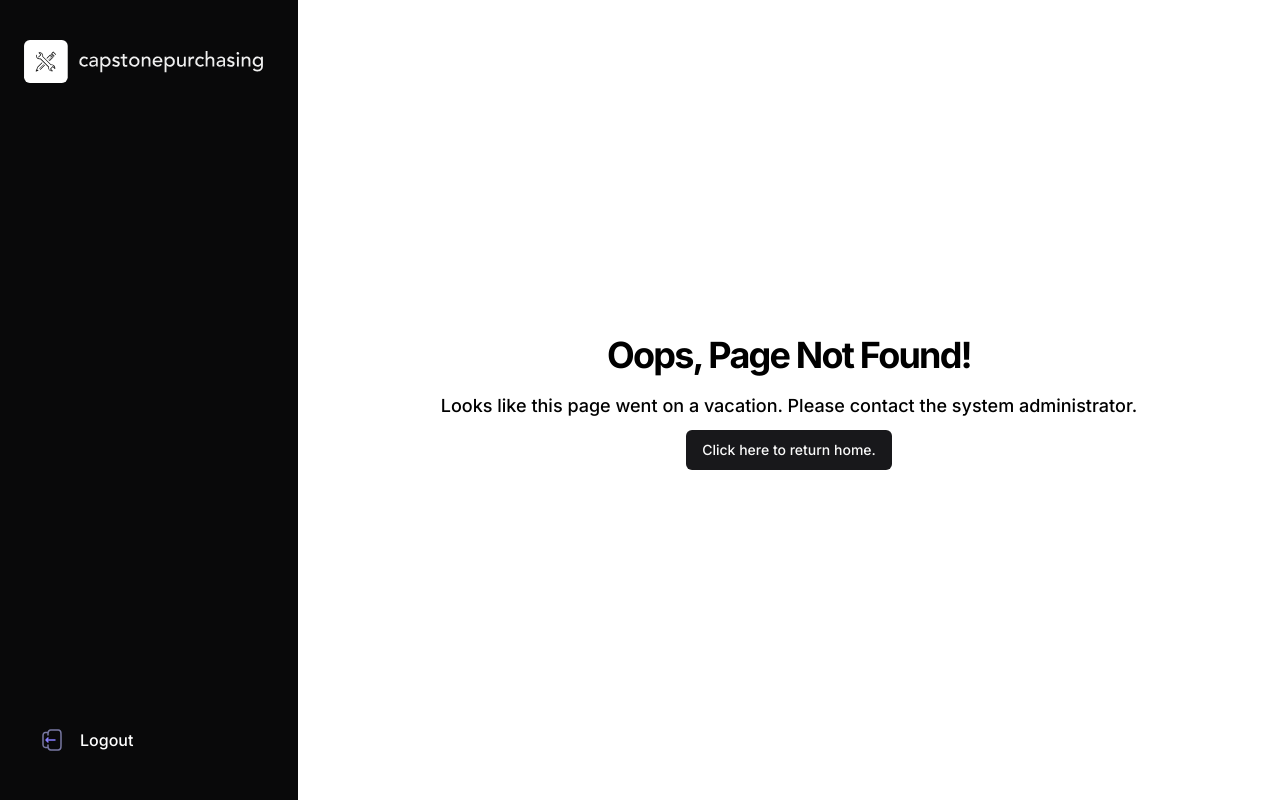
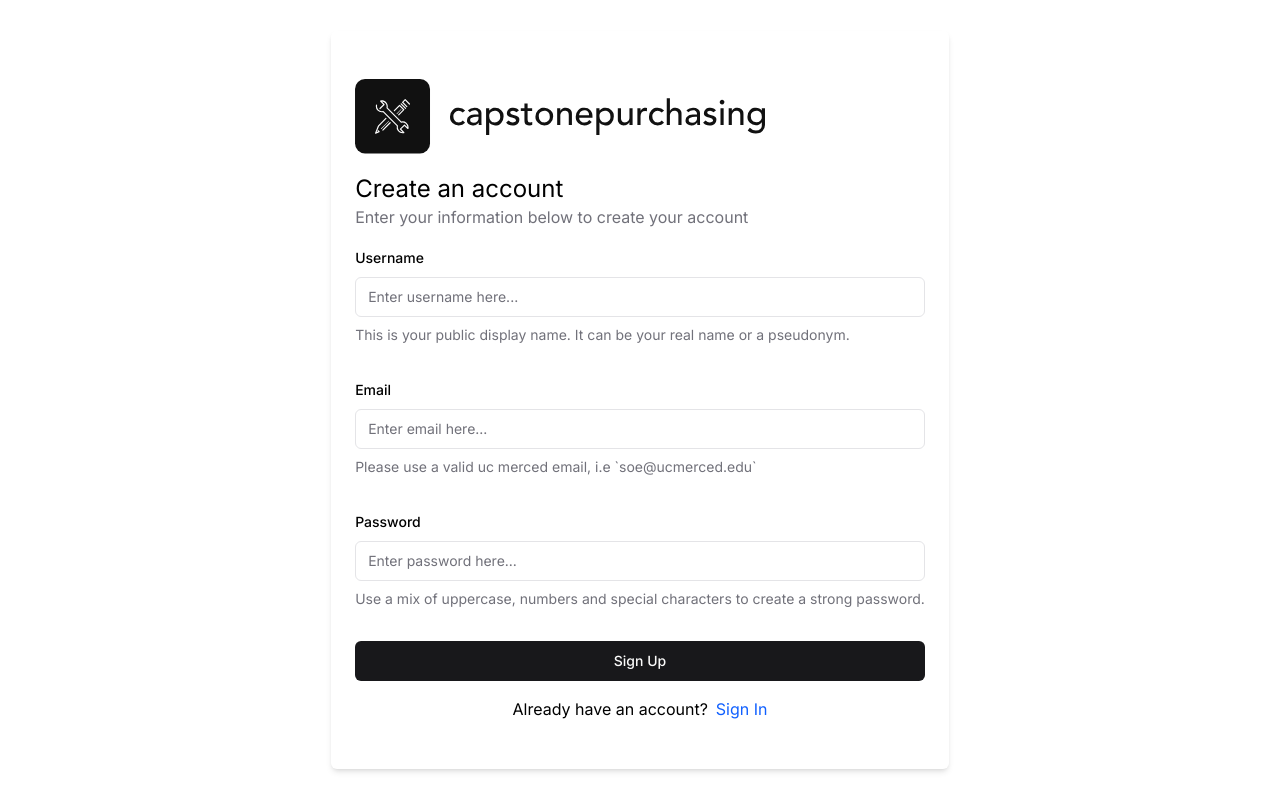
Before and after one commit to Trek182021/PurchasingApp, a React (Vite) app: page /sign-up in a window 1280 px wide. Before the commit this address had no page. Built offline with nearby package versions, Linux system fonts and the light colour scheme.

Commit message:
Added sign-in, sign-up pages and Public Layout for public routes

```diff
--- a/src/App.tsx
+++ b/src/App.tsx
@@ -8,6 +8,9 @@ import SettingsPage from './pages/settings/Page'
 import NotFoundPage from './pages/not-found/Page'
 import ProfileSettingsPage from './pages/settings/profile/Page'
 import NotificationsSettingsPage from './pages/settings/notifications/Page'
+import PublicLayout from './pages/PublicLayout'
+import SignUpPage from './pages/public/sign-up'
+import SignInPage from './pages/public/sign-in'
 
 const App = () => {
   return (
@@ -15,9 +18,10 @@ const App = () => {
 
         <Routes>
             {/* public routes */}
-            {/* <Route path="/" element={<Home />} /> */}
-            {/* <Route path="/login" element={<Login />} /> */}
-            {/* <Route path="/register" element={<Register />} /> */}
+            <Route element={<PublicLayout />}>
+              <Route path="/sign-in" element={<SignInPage />} />
+              <Route path="/sign-up" element={<SignUpPage />} />
+            </Route>
 
             {/* private routes */}
             <Route element={<V1Layout />}>
--- /dev/null
+++ b/src/components/forms/sign-in.tsx
@@ -0,0 +1,74 @@
+import { zodResolver } from "@hookform/resolvers/zod"
+import { useForm } from "react-hook-form"
+import { z } from "zod"
+import { Button } from "@/components/ui/button"
+import {
+  Form,
+  FormControl,
+  FormDescription,
+  FormField,
+  FormItem,
+  FormLabel,
+  FormMessage,
+} from "@/components/ui/form"
+import { Input } from "@/components/ui/input"
+
+const signInFormSchema = z.object({
+  email: z.string().min(2, {
+    message: "Email must be a valid uc merced email.",
+  }),
+  password: z.string().min(8, {
+    message: "Password must be at least 8 characters."
+  })
+})
+
+const SignInForm = () => {
+    const form = useForm<z.infer<typeof signInFormSchema>>({
+        resolver: zodResolver(signInFormSchema),
+        defaultValues: {
+            email: "",
+            password: "",
+        }
+    })
+
+    function onSubmit(values: z.infer<typeof signInFormSchema>) {
+        // Do something with the form values.
+        // ✅ This will be type-safe and validated.
+        console.log(values)
+    }
+  return (
+    <Form {...form}>
+        <form onSubmit={form.handleSubmit(onSubmit)} className="space-y-8">
+            <FormField
+                control={form.control}
+                name="email"
+                render={({ field }) => (
+                    <FormItem>
+                        <FormLabel>Email</FormLabel>
+                        <FormControl>
+                            <Input placeholder="Enter email here..." {...field} />
+                        </FormControl>
+                        <FormMessage />
+                    </FormItem>
+                )}
+            />
+            <FormField
+                control={form.control}
+                name="password"
+                render={({ field }) => (
+                    <FormItem>
+                        <FormLabel>Password</FormLabel>
+                        <FormControl>
+                            <Input placeholder="Enter password here..." {...field} />
+                        </FormControl>
+                        <FormMessage />
+                    </FormItem>
+                )}
+            />
+            <Button type="submit" className="w-full">Sign In</Button>
+        </form>
+    </Form>
+  )
+}
+
+export default SignInForm
--- /dev/null
+++ b/src/components/forms/sign-up.tsx
@@ -0,0 +1,100 @@
+import { zodResolver } from "@hookform/resolvers/zod"
+import { useForm } from "react-hook-form"
+import { z } from "zod"
+import { Button } from "@/components/ui/button"
+import {
+  Form,
+  FormControl,
+  FormDescription,
+  FormField,
+  FormItem,
+  FormLabel,
+  FormMessage,
+} from "@/components/ui/form"
+import { Input } from "@/components/ui/input"
+
+const signUpFormSchema = z.object({
+    username: z.string().min(8, {
+        message: "Username must be at least 8 characters.",
+    }),
+    email: z.string().min(2, {
+        message: "Email must be a valid uc merced email.",
+    }),
+    password: z.string().min(8, {
+        message: "Password must be at least 8 characters."
+    })
+})
+
+const SignUpForm = () => {
+    const form = useForm<z.infer<typeof signUpFormSchema>>({
+        resolver: zodResolver(signUpFormSchema),
+        defaultValues: {
+            username: "",
+            email: "",
+            password: "",
+        }
+    })
+
+    function onSubmit(values: z.infer<typeof signUpFormSchema>) {
+        // Do something with the form values.
+        // ✅ This will be type-safe and validated.
+        console.log(values)
+    }
+  return (
+    <Form {...form}>
+        <form onSubmit={form.handleSubmit(onSubmit)} className="space-y-8">
+            <FormField
+                control={form.control}
+                name="username"
+                render={({ field }) => (
+                    <FormItem>
+                        <FormLabel>Username</FormLabel>
+                        <FormControl>
+                            <Input placeholder="Enter username here..." {...field} />
+                        </FormControl>
+                        <FormDescription>
+                            This is your public display name. It can be your real name or a pseudonym.
+                        </FormDescription>
+                        <FormMessage />
+                    </FormItem>
+                )}
+            />
+            <FormField
+                control={form.control}
+                name="email"
+                render={({ field }) => (
+                    <FormItem>
+                        <FormLabel>Email</FormLabel>
+                        <FormControl>
+                            <Input placeholder="Enter email here..." {...field} />
+                        </FormControl>
+                        <FormDescription>
+                            Please use a valid uc merced email, i.e `soe@ucmerced.edu`
+                        </FormDescription>
+                        <FormMessage />
+                    </FormItem>
+                )}
+            />
+            <FormField
+                control={form.control}
+                name="password"
+                render={({ field }) => (
+                    <FormItem>
+                        <FormLabel>Password</FormLabel>
+                        <FormControl>
+                            <Input placeholder="Enter password here..." {...field} />
+                        </FormControl>
+                        <FormDescription>
+                            Use a mix of uppercase, numbers and special characters to create a strong password.
+                        </FormDescription>
+                        <FormMessage />
+                    </FormItem>
+                )}
+            />
+            <Button type="submit" className="w-full">Sign Up</Button>
+        </form>
+    </Form>
+  )
+}
+
+export default SignUpForm
--- /dev/null
+++ b/src/pages/PublicLayout.tsx
@@ -0,0 +1,21 @@
+import { Outlet } from 'react-router-dom'
+
+const PublicLayout = () => {
+  return (
+    <div className="w-full flex justify-center items-center">
+        <div className="lg:w-2xl rounded-md shadow-md m-24 px-6 py-12">
+            <div className="flex flex-col gap-4">
+                <img
+                    src="/assets/images/logo-black.svg"
+                    alt="logo"
+                    width={429}
+                    height={77}
+                />
+                <Outlet/>
+            </div>
+        </div>
+    </div>
+  )
+}
+
+export default PublicLayout
--- /dev/null
+++ b/src/pages/public/sign-in.tsx
@@ -0,0 +1,43 @@
+import SignInForm from '@/components/forms/sign-in'
+import { buttonVariants } from '@/components/ui/button'
+import { cn } from '@/lib/utils'
+import { Link } from 'react-router-dom'
+
+const SignInPage = () => {
+  return (
+    <>
+        <div>
+            <h3 className="text-2xl">Sign In</h3>
+            <p className="text-medium text-muted-foreground">Enter your information below to  sign in</p>
+        </div>
+        <SignInForm />
+        <div className="relative">
+          <div className="absolute inset-0 flex items-center">
+            <span className="w-full border-t" />
+          </div>
+          <div className="relative flex justify-center text-xs uppercase">
+            <span className="bg-background px-2 text-muted-foreground">
+              Or continue with
+            </span>
+          </div>
+        </div>
+        <Link
+            to="/"
+            className={cn(buttonVariants({ variant: "secondary"}))}
+        >
+            Sign in with SSO
+        </Link>
+        <div className="justify-center flex gap-2">
+            Don't have an account?
+            <Link
+                to="/sign-up"
+                className="text-active"
+            >
+                Create an account
+            </Link>
+        </div>
+    </>
+  )
+}
+
+export default SignInPage
--- /dev/null
+++ b/src/pages/public/sign-up.tsx
@@ -0,0 +1,25 @@
+import SignUpForm from '@/components/forms/sign-up'
+import { Link } from 'react-router-dom'
+
+const SignUpPage = () => {
+  return (
+    <>
+        <div>
+            <h3 className="text-2xl">Create an account</h3>
+            <p className="text-medium text-muted-foreground">Enter your information below to create your account</p>
+        </div>
+        <SignUpForm />
+        <div className="justify-center flex gap-2">
+            Already have an account?
+            <Link
+                to="/sign-in"
+                className="text-active"
+            >
+                Sign In
+            </Link>
+        </div>
+    </>
+  )
+}
+
+export default SignUpPage
```
